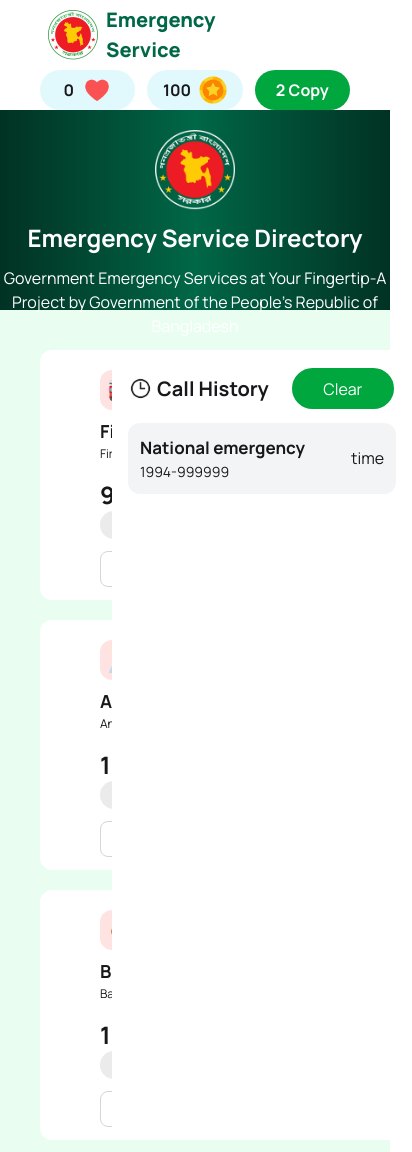
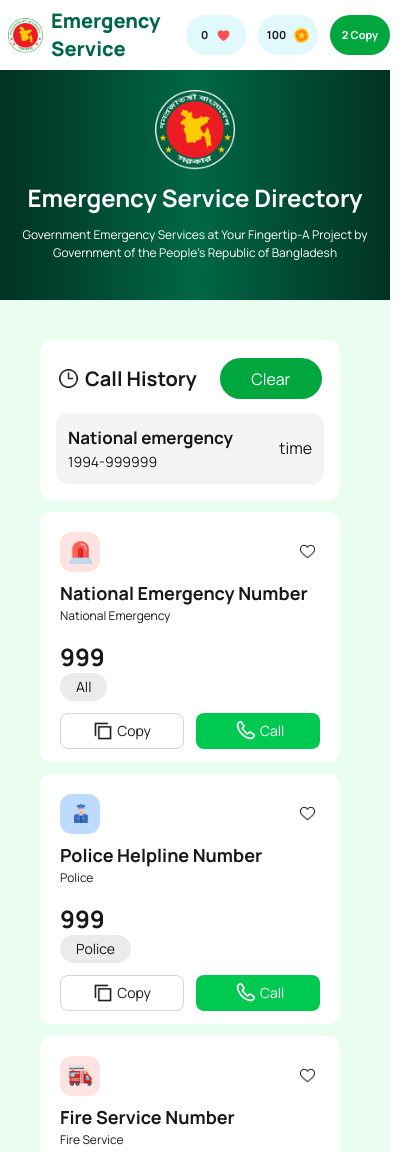
Before and after one commit to Izaj-ahmed/assignment-5, a plain HTML site: page index.html in a window 390 px wide. Shown: the top 1152 px of the page, 412 px wide, since content can reach past the window. Drawn offline with nearby package versions, Linux system fonts and the light colour scheme; a web font is replaced by a local one.

Commit message:
customize mobile resposive

```diff
--- a/index.html
+++ b/index.html
@@ -13,36 +13,36 @@
 </head>
 <body class="text_style">
     <header>
-        <nav class="md:flex justify-between items-center pr-10 pl-10">
+        <nav class="flex justify-between items-center sm:pr-10 sm:pl-10">
             <div class="h-[70px] flex p-2 items-center">
-                <img class="h-[50px] w-[50px] mr-2" src="./assets/logo.png" alt="">
-                <h3 class="text-[20px] font-extrabold text-[#006747]">Emergency<br>Service</h3>
+                <img class="sm:h-[50px] sm:w-[50px] h-[35px] w-[35px] mr-2" src="./assets/logo.png" alt="">
+                <h3 class="text-xl font-extrabold text-[#006747]">Emergency<br>Service</h3>
             </div>
             <div class="flex">
-                <div class="h-[40px] w-[110px] flex bg-[#adeefa5e] justify-center items-center rounded-full mr-3">
-                    <h5 class="font-bold">0</h5>
-                    <img class="h-[30px] w-[30px] ml-2 " src="./assets/red-heart.png" alt="">
+                <div class="sm:h-[40px] h-[40px] sm:w-[110px] w-[60px] flex bg-[#adeefa5e] justify-center items-center rounded-full mr-3">
+                    <h5 class="font-bold sm:text-[15px] text-[11px]">0</h5>
+                    <img class="sm:h-[30px] sm:w-[30px] h-[15px] w-[15px] ml-2 " src="./assets/red-heart.png" alt="">
                 </div>
-                <div class="h-[40px] w-[110px] flex bg-[#adeefa5e] justify-center items-center rounded-full mr-3">
-                    <h5 class="font-bold">100</h5>
-                    <img class="h-[28px] w-[28px] ml-2 " src="./assets/coin.png" alt="">
+                <div class="sm:h-[40px] h-[40px] sm:w-[110px] w-[60px]  flex bg-[#adeefa5e] justify-center items-center rounded-full mr-3">
+                    <h5 class="font-bold sm:text-[15px] text-[11px]">100</h5>
+                    <img class="sm:h-[28px] sm:w-[28px] h-[15px] w-[15px] ml-2 " src="./assets/coin.png" alt="">
                 </div>
-                <div class="h-[40px] w-[110px] text-white flex bg-[#00A63E] justify-center items-center rounded-full">
-                    <h5 class="font-bold">2 Copy</h5>
+                <div class="sm:h-[40px] sm:w-[110px] sm:text-[15px] text-[11px] w-[60px] text-white flex bg-[#00A63E] justify-center items-center rounded-full">
+                    <h5 class="font-bold"><span>2 </span>Copy</h5>
                 </div>
             </div>
         </nav>
     </header>
     <main class="bg-[#78f8a72a]">
-        <section class="flex flex-col h-[200px] bg-gradient-to-r from-[#013223] via-[#006747] to-[#013223] text-center items-center text-white pt-5">
+        <section class="flex flex-col sm:h-[200px] h-[230px] bg-gradient-to-r from-[#013223] via-[#006747] to-[#013223] text-center items-center text-white pt-5">
             <img class="h-[80px] w-[80px] mb-3" src="./assets/logo-dark.png" alt="">
             <h3 class="text-2xl font-bold mb-3">Emergency Service Directory</h3>
-            <p>Government Emergency Services at Your Fingertip-A Project by  Government of the People's Republic of Bangladesh</p>
+            <p class="sm:text-[18px] text-[12px]">Government Emergency Services at Your Fingertip-A Project by  Government of the People's Republic of Bangladesh</p>
         </section>
-        <section class="flex h-auto p-10 ">
-            <div class="w-auto grid grid-cols-3 gap-5">
+        <section class="h-auto p-10 flex flex-col-reverse sm:flex-row">
+            <div class="w-auto sm:grid sm:grid-cols-3 gap-5 ">
 
-                <div class="bg-white h-[250px] w-[300px] p-5 rounded-[12px]">
+                <div class="bg-white h-[250px] w-[300px] p-5 rounded-[12px] max-sm:mb-3">
                     <div>
                         <div class="flex justify-between items-center mb-2" >
                             <div class="bg-[#FFE3E2] h-[40px] w-[40px] justify-center items-center flex rounded-xl">
@@ -64,7 +64,7 @@
                         </div>
                     </div>
                 </div>
-                <div class="bg-white h-[250px] w-[300px] p-5 rounded-[12px]">
+                <div class="bg-white h-[250px] w-[300px] p-5 rounded-[12px] max-sm:mb-3">
                     <div>
                         <div class="flex justify-between items-center mb-2" >
                             <div class="bg-blue-200 h-[40px] w-[40px] justify-center items-center flex rounded-xl">
@@ -86,7 +86,7 @@
                         </div>
                     </div>
                 </div>
-                <div class="bg-white h-[250px] w-[300px] p-5 rounded-[12px]">
+                <div class="bg-white h-[250px] w-[300px] p-5 rounded-[12px] max-sm:mb-3">
                     <div>
                         <div class="flex justify-between items-center mb-2" >
                             <div class="bg-[#FFE3E2] h-[40px] w-[40px] justify-center items-center flex rounded-xl">
@@ -108,7 +108,7 @@
                         </div>
                     </div>
                 </div>
-                <div class="bg-white h-[250px] w-[300px] p-5 rounded-[12px]">
+                <div class="bg-white h-[250px] w-[300px] p-5 rounded-[12px] max-sm:mb-3">
                     <div>
                         <div class="flex justify-between items-center mb-2" >
                             <div class="bg-[#FFE3E2] h-[40px] w-[40px] justify-center items-center flex rounded-xl">
@@ -130,7 +130,7 @@
                         </div>
                     </div>
                 </div>
-                <div class="bg-white h-[250px] w-[300px] p-5 rounded-[12px]">
+                <div class="bg-white h-[250px] w-[300px] p-5 rounded-[12px] max-sm:mb-3">
                     <div>
                         <div class="flex justify-between items-center mb-2" >
                             <div class="bg-[#FFE3E2] h-[40px] w-[40px] justify-center items-center flex rounded-xl">
@@ -152,7 +152,7 @@
                         </div>
                     </div>
                 </div>
-                <div class="bg-white h-[250px] w-[300px] p-5 rounded-[12px]">
+                <div class="bg-white h-[250px] w-[300px] p-5 rounded-[12px] max-sm:mb-3">
                     <div>
                         <div class="flex justify-between items-center mb-2" >
                             <div class="bg-[#FFE3E2] h-[40px] w-[40px] justify-center items-center flex rounded-xl">
@@ -174,7 +174,7 @@
                         </div>
                     </div>
                 </div>
-                <div class="bg-white h-[250px] w-[300px] p-5 rounded-[12px]">
+                <div class="bg-white h-[250px] w-[300px] p-5 rounded-[12px] max-sm:mb-3">
                     <div>
                         <div class="flex justify-between items-center mb-2" >
                             <div class="bg-[#FFE3E2] h-[40px] w-[40px] justify-center items-center flex rounded-xl">
@@ -196,7 +196,7 @@
                         </div>
                     </div>
                 </div>
-                <div class="bg-white h-[250px] w-[300px] p-5 rounded-[12px]">
+                <div class="bg-white h-[250px] w-[300px] p-5 rounded-[12px] max-sm:mb-3">
                     <div>
                         <div class="flex justify-between items-center mb-2" >
                             <div class="bg-[#FFE3E2] h-[40px] w-[40px] justify-center items-center flex rounded-xl">
@@ -218,7 +218,7 @@
                         </div>
                     </div>
                 </div>
-                <div class="bg-white h-[250px] w-[300px] p-5 rounded-[12px]">
+                <div class="bg-white h-[250px] w-[300px] p-5 rounded-[12px] ">
                     <div>
                         <div class="flex justify-between items-center mb-2" >
                             <div class="bg-[#FFE3E2] h-[40px] w-[40px] justify-center items-center flex rounded-xl">
@@ -241,10 +241,8 @@
                     </div>
                 </div>
 
-
-
             </div>
-            <div class="bg-white p-4 rounded-[12px] bgborder-2 w-[300px] ml-8">
+            <div class="bg-white p-4 rounded-[12px] bgborder-2 w-[300px] sm:ml-8 mb-3 sm:mb-0">
                 <div class="flex mb-3">
                     <div class="flex w-[300px] h-[45px] items-center">
                         <img class="h-[25px] w-[25px] mr-1" src="./assets/history.png" alt="">
@@ -266,5 +264,8 @@
 
         </section>
     </main>
+    <script src="connect.js">
+
+    </script>
 </body>
 </html>
```
Also changed, not shown: connect.js (added).
